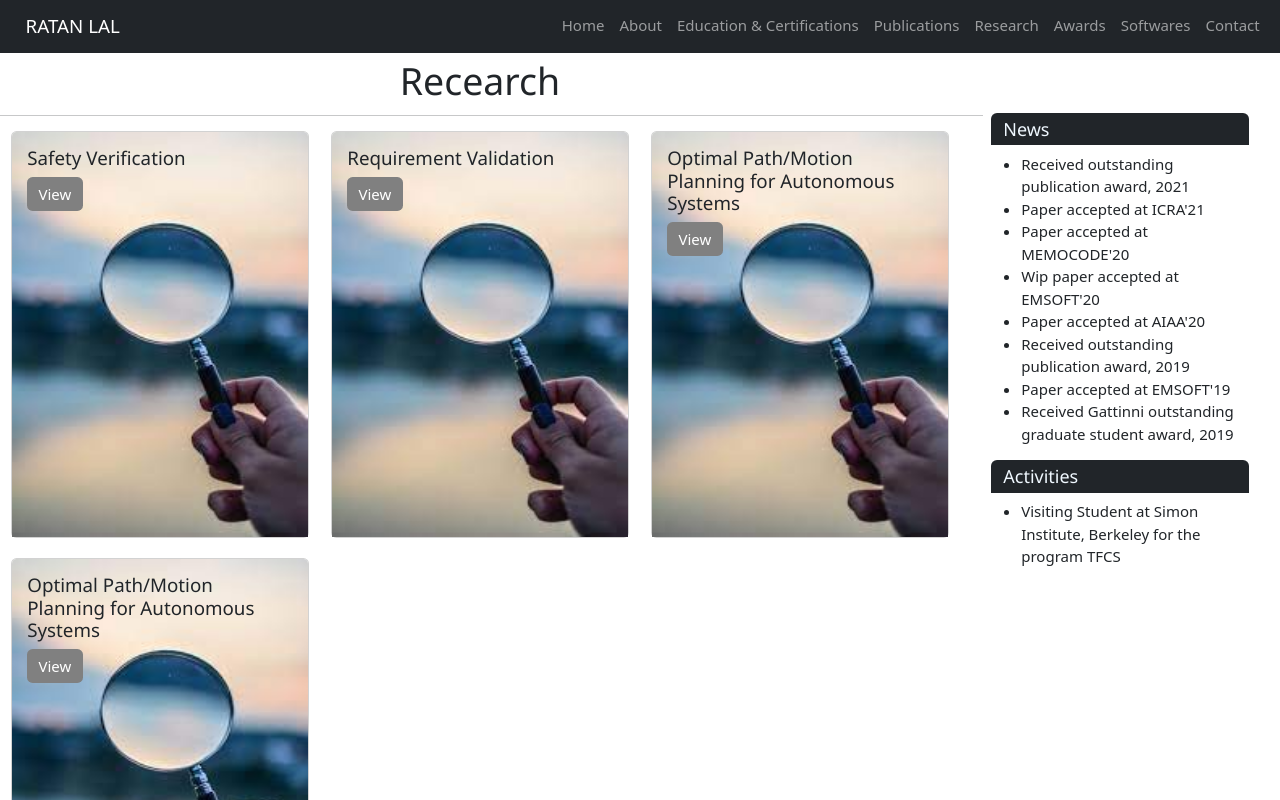
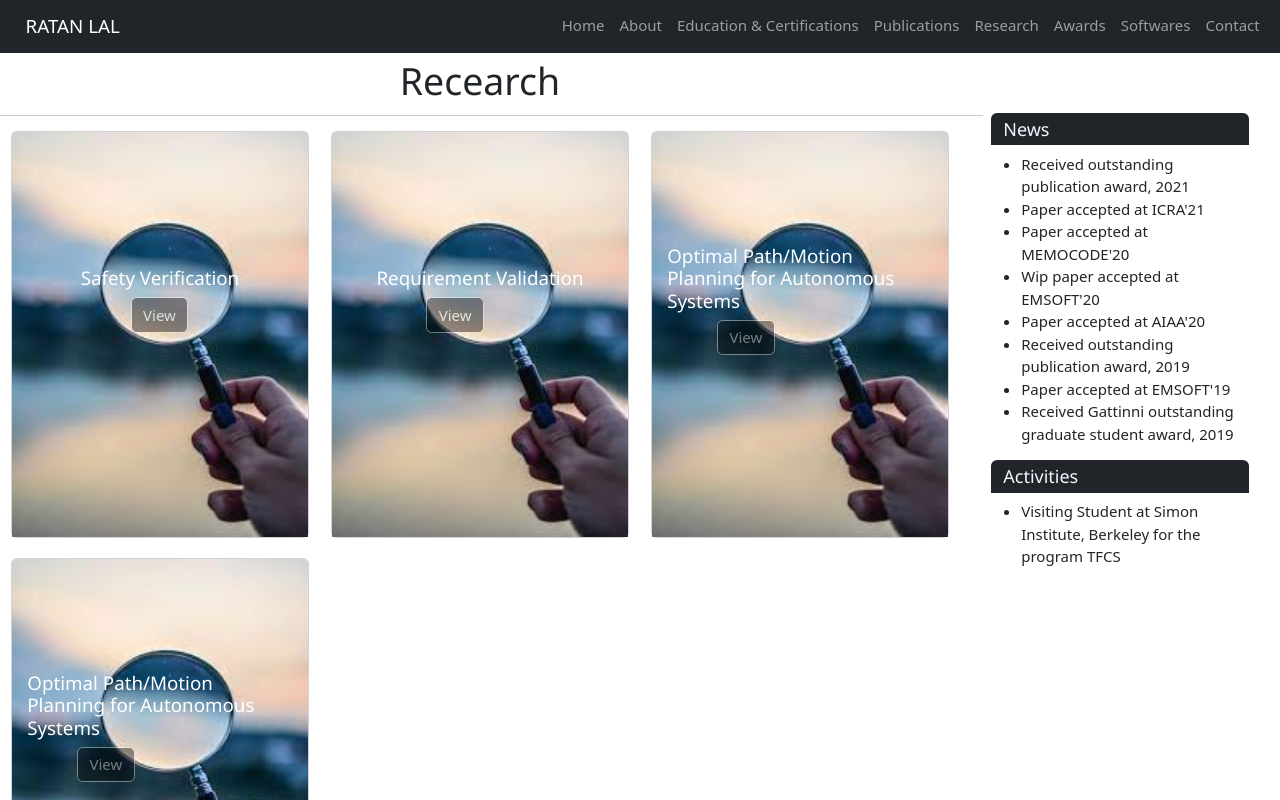
Before and after one commit to pavanatm9909/Rlal_Page, an Angular app: page /research in a window 1280 px wide. Shown: the top 800 px of the page. Built offline with nearby package versions, Linux system fonts and the light colour scheme.

Commit message:
css changes

```diff
--- a/src/app/research/research.component.css
+++ b/src/app/research/research.component.css
@@ -64,3 +64,16 @@ p{
     background-color: gray;
     border: gray;
 }
+.b-overlay{
+    position:absolute;
+    opacity:0.4;
+    background-color: black;
+    margin-left:50px;
+    border: 1px solid white;
+}
+.card-img-overlay {
+    display: flex;
+    justify-content: center;
+    align-items:center;
+    height: 300px
+}
--- a/src/app/research/research.component.html
+++ b/src/app/research/research.component.html
@@ -11,8 +11,10 @@
                         <div class="card">
                             <img src="assets/research.jpg" class="card-img-top" alt="..." style="height: 27rem;">
                             <div class="card-img-overlay">
-                                <h5 class="card-title">{{data.name}}</h5>
-                                <a (click)="ChangeToDetails(data.name, data.description)" class="btn btn-primary b-gray">View</a>
+                                <div >
+                                    <h5 class="card-title" style="color: white">{{data.name}}</h5>
+                                    <a (click)="ChangeToDetails(data.name, data.description)" class="btn btn-primary b-gray b-overlay">View</a>
+                                </div>
                             </div>
                         </div>
                     </div>
```
